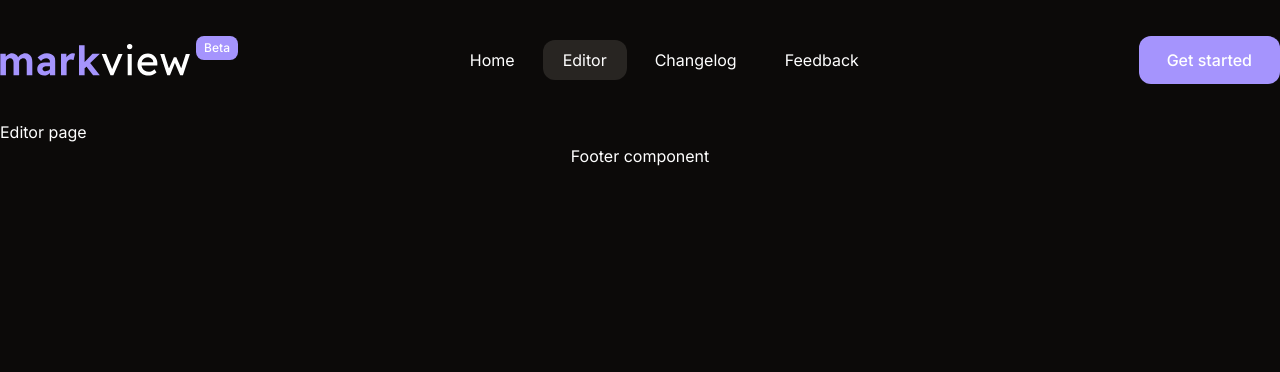
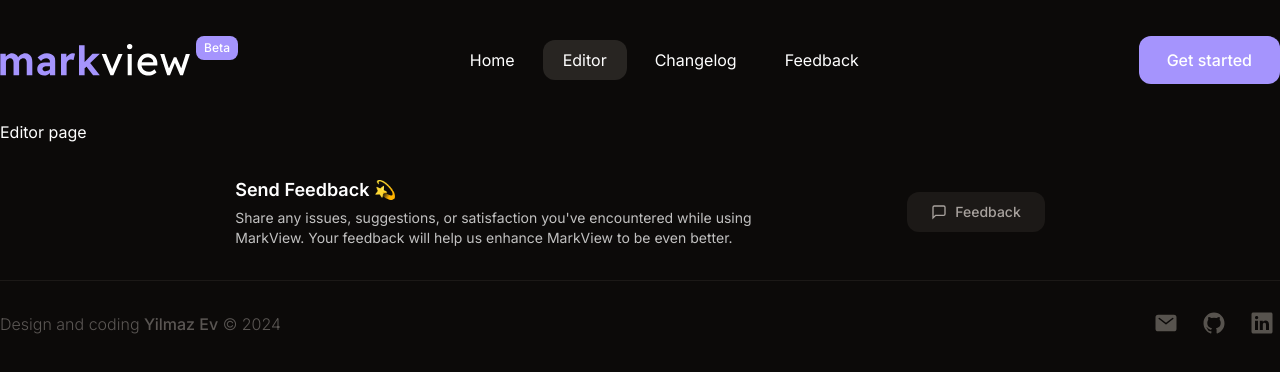
Before and after one commit to yilmazev/markview, a Next.js app: page /editor in a window 1280 px wide. Shown: the top 372 px of the page. Built offline with nearby package versions, Linux system fonts and the light colour scheme.

Commit message:
footer completed, new icons added

```diff
--- a/src/components/Button/index.tsx
+++ b/src/components/Button/index.tsx
@@ -1,6 +1,6 @@
 import { clsx } from "clsx"
 import { ButtonHTMLAttributes, ReactNode } from "react"
-import { Spinner } from "../Icons"
+import { IconSpinner } from "../Icons"
 
 interface ButtonProps extends ButtonHTMLAttributes<HTMLButtonElement> {
     variant?: "primary" | "secondary" | "tertiary"
@@ -15,12 +15,12 @@
     const { variant = "primary", size = "medium", isFull = false, isLoading = false, disabled, children, ...rest } = props
 
     const sizeClasses = {
-        small: "text-sm px-6 py-2.5",
-        medium: "px-7 py-3",
+        small: "text-sm px-6 py-2.5 h-10",
+        medium: "px-7 py-3 h-12",
         large: "text-xl px-6 py-4"
     }
 
-    const getSpinnerSizeClass = (size: ButtonProps["size"]) => (
+    const getIconSpinnerSizeClass = (size: ButtonProps["size"]) => (
         size === "small" ? "size-4" : size === "medium" ? "size-5" : "size-7"
     )
 
@@ -38,7 +38,7 @@
 
     return (
         <button className={classes} disabled={disabled || isLoading} {...rest}>
-            {isLoading && <Spinner className={`animate-spin fill-none ${getSpinnerSizeClass(size)}`} /> }
+            {isLoading && <IconSpinner className={`animate-spin fill-none ${getIconSpinnerSizeClass(size)}`} /> }
             {children}
         </button>
     )
--- a/src/components/Footer/index.tsx
+++ b/src/components/Footer/index.tsx
@@ -1,8 +1,51 @@
+import Link from "next/link"
+import Button from "../Button"
+import { IconGithub, IconLinkedIn, IconMail, IconMessageSquare } from "../Icons"
+
 const Footer: React.FC = () => {
+    const currentYear = new Date().getFullYear()
+
     return (
-        <div>
-            Footer component
-        </div>
+        <footer className="flex w-full justify-center">
+            <div className="container py-8">
+                <div className="flex w-full items-center justify-center gap-24">
+                    <div className="max-w-xl">
+                        <h4 className="mb-1 text-lg font-semibold">Send Feedback 💫</h4>
+                        <p className="text-sm text-white/75">Share any issues, suggestions, or satisfaction you've encountered while using MarkView. Your feedback will help us enhance MarkView to be even better.</p>
+                    </div>
+                    <Button variant="secondary" size="small">
+                        <IconMessageSquare className="size-4 fill-none stroke-stone-400 stroke-2" />
+                        Feedback
+                    </Button>
+                </div>
+                <div className="mt-8 flex items-center justify-between gap-16 border-t border-stone-900 pt-6">
+                    <p className="font-light text-stone-400/50">Design and coding <Link href="https://yilmazev.dev" className="font-medium" aria-label="Yilmaz Ev">Yilmaz Ev</Link> © {currentYear}</p>
+                    <ul className="flex items-center justify-end gap-1 md:gap-3">
+                        <li className="border-b-2 border-transparent transition duration-200">
+                            <Link href="mailto:yilmaz.ev@outlook.com" target="_blank" className="block size-full" aria-label="Email address">
+                                <div className="flex size-9 items-center justify-center rounded-full hover:bg-stone-800/50">
+                                    <IconMail className="size-6 fill-stone-600" />
+                                </div>
+                            </Link>
+                        </li>
+                        <li className="border-b-2 border-transparent transition duration-200">
+                            <Link href="https://github.com/yilmazev/markview" target="_blank" className="block size-full" aria-label="Github">
+                                <div className="flex size-9 items-center justify-center rounded-full hover:bg-stone-800/50">
+                                    <IconGithub className="size-6 fill-stone-600" />
+                                </div>
+                            </Link>
+                        </li>
+                        <li className="border-b-2 border-transparent transition duration-200">
+                            <Link href="https://www.linkedin.com/in/yilmazev/" target="_blank" className="block size-full" aria-label="LinkedIn">
+                                <div className="flex size-9 items-center justify-center rounded-full hover:bg-stone-800/50">
+                                    <IconLinkedIn className="size-6 fill-stone-600" />
+                                </div>
+                            </Link>
+                        </li>
+                    </ul>
+                </div>
+            </div>
+        </footer>
     )
 }
 
--- a/src/components/Icons/index.tsx
+++ b/src/components/Icons/index.tsx
@@ -2,38 +2,56 @@
     className: string
 }
 
-export const Spinner: React.FC<IconProps> = ({ className }) => {
+export const IconSpinner: React.FC<IconProps> = ({ className }) => {
     return (
         <svg className={className} xmlns="http://www.w3.org/2000/svg" viewBox="0 0 24 24"><circle className="stroke-gray-100" cx="12" cy="12" r="10" strokeWidth="4"></circle><path className="fill-primary-600" d="M4 12a8 8 0 018-8V0C5.373 0 0 5.373 0 12h4zm2 5.291A7.962 7.962 0 014 12H0c0 3.042 1.135 5.824 3 7.938l3-2.647z"></path></svg>
     )
 }
 
-export const Heart: React.FC<IconProps> = ({ className }) => {
+export const IconHeart: React.FC<IconProps> = ({ className }) => {
     return (
         <svg className={className} xmlns="http://www.w3.org/2000/svg" viewBox="0 0 24 24"><path d="M3.343 7.778a4.5 4.5 0 0 1 7.339-1.46L12 7.636l1.318-1.318a4.5 4.5 0 1 1 6.364 6.364L12 20.364l-7.682-7.682a4.501 4.501 0 0 1-.975-4.904Z"></path></svg>
     )
 }
 
-export const Quote: React.FC<IconProps> = ({ className }) => {
+export const IconQuote: React.FC<IconProps> = ({ className }) => {
     return (
         <svg className={className} xmlns="http://www.w3.org/2000/svg" viewBox="0 0 24 24"><path d="M3 21c3 0 7-1 7-8V5c0-1.25-.756-2.017-2-2H4c-1.25 0-2 .75-2 1.972V11c0 1.25.75 2 2 2 1 0 1 0 1 1v1c0 1-1 2-2 2s-1 .008-1 1.031V20c0 1 0 1 1 1z"></path><path d="M15 21c3 0 7-1 7-8V5c0-1.25-.757-2.017-2-2h-4c-1.25 0-2 .75-2 1.972V11c0 1.25.75 2 2 2h.75c0 2.25.25 4-2.75 4v3c0 1 0 1 1 1z"></path></svg>
     )
 }
 
-export const NarrowRight: React.FC<IconProps> = ({ className }) => {
+export const IconMessageSquare: React.FC<IconProps> = ({ className }) => {
     return (
-        <svg className={className} xmlns="http://www.w3.org/2000/svg" viewBox="0 0 24 24"><path d="m17 8 4 4m0 0-4 4m4-4H3"></path></svg>
+        <svg className={className} xmlns="http://www.w3.org/2000/svg" viewBox="0 0 24 24"><path d="M21 15a2 2 0 0 1-2 2H7l-4 4V5a2 2 0 0 1 2-2h14a2 2 0 0 1 2 2z"></path></svg>
     )
 }
 
-export const Times: React.FC<IconProps> = ({ className }) => {
+export const IconTimes: React.FC<IconProps> = ({ className }) => {
     return (
         <svg className={className} xmlns="http://www.w3.org/2000/svg" viewBox="0 0 24 24"><path d="M18 6 6 18"></path><path d="m6 6 12 12"></path></svg>
     )
 }
 
-export const Check: React.FC<IconProps> = ({ className }) => {
+export const IconCheck: React.FC<IconProps> = ({ className }) => {
     return (
         <svg className={className} xmlns="http://www.w3.org/2000/svg" viewBox="0 0 20 20"><path fillRule="evenodd" d="M16.707 5.293a1 1 0 010 1.414l-8 8a1 1 0 01-1.414 0l-4-4a1  1 0 011.414-1.414L8 12.586l7.293-7.293a1 1 0 011.414 0z"clipRule="evenodd"></path></svg>
     )
 }
+
+export const IconMail: React.FC<IconProps> = ({ className }) => {
+    return (
+        <svg className={className} xmlns="http://www.w3.org/2000/svg" viewBox="0 0 24 24"><path d="M19.875 3.75H4.125A2.628 2.628 0 0 0 1.5 6.375v11.25a2.628 2.628 0 0 0 2.625 2.625h15.75a2.627 2.627 0 0 0 2.625-2.625V6.375a2.627 2.627 0 0 0-2.625-2.625Zm-.665 4.342-6.75 5.25a.75.75 0 0 1-.92 0l-6.75-5.25a.75.75 0 1 1 .92-1.184L12 11.8l6.29-4.892a.75.75 0 0 1 .92 1.184Z"></path></svg>
+    )
+}
+
+export const IconGithub: React.FC<IconProps> = ({ className }) => {
+    return (
+        <svg className={className} xmlns="http://www.w3.org/2000/svg" viewBox="0 0 24 24"><path d="M12 1.5C6.202 1.5 1.5 6.323 1.5 12.267c0 4.758 3.01 8.79 7.181 10.214a.82.82 0 0 0 .178.019c.39 0 .54-.286.54-.534 0-.258-.01-.933-.015-1.833a4.802 4.802 0 0 1-1.059.126c-2.02 0-2.48-1.57-2.48-1.57-.478-1.242-1.167-1.575-1.167-1.575-.914-.642-.005-.66.066-.66h.004c1.055.093 1.608 1.115 1.608 1.115.525.919 1.228 1.176 1.857 1.176a2.953 2.953 0 0 0 1.2-.28c.093-.695.365-1.168.665-1.44-2.33-.272-4.781-1.195-4.781-5.32 0-1.177.408-2.138 1.078-2.888-.108-.272-.469-1.369.103-2.85a.874.874 0 0 1 .235-.023c.38 0 1.237.145 2.653 1.13a9.76 9.76 0 0 1 5.259 0c1.416-.985 2.273-1.13 2.653-1.13a.873.873 0 0 1 .235.023c.571 1.481.21 2.578.103 2.85.67.755 1.078 1.716 1.078 2.888 0 4.134-2.456 5.043-4.796 5.31.375.333.713.99.713 1.993 0 1.439-.014 2.601-.014 2.953 0 .253.145.539.534.539a.9.9 0 0 0 .188-.019c4.176-1.425 7.181-5.46 7.181-10.214C22.5 6.323 17.798 1.5 12 1.5Z"></path></svg>
+    )
+}
+
+export const IconLinkedIn: React.FC<IconProps> = ({ className }) => {
+    return (
+        <svg className={className} xmlns="http://www.w3.org/2000/svg" viewBox="0 0 24 24"><path d="M20.82 1.5H3.294c-.957 0-1.794.69-1.794 1.635v17.566c0 .951.837 1.799 1.794 1.799h17.521c.963 0 1.685-.854 1.685-1.8V3.136c.006-.946-.722-1.635-1.68-1.635ZM8.01 19.005H5V9.65h3.01v9.354ZM6.61 8.228h-.022c-.963 0-1.586-.716-1.586-1.613C5.002 5.7 5.642 5 6.626 5c.984 0 1.587.695 1.608 1.614 0 .897-.624 1.613-1.625 1.613Zm12.395 10.777h-3.009V13.89c0-1.225-.438-2.063-1.526-2.063-.832 0-1.324.563-1.543 1.111-.082.197-.104.465-.104.739v5.328H9.815V9.65h3.008v1.301c.438-.623 1.122-1.52 2.713-1.52 1.975 0 3.469 1.301 3.469 4.108v5.465Z"></path></svg>
+    )
+}
--- a/src/containers/Home/Views/Hero/index.tsx
+++ b/src/containers/Home/Views/Hero/index.tsx
@@ -1,7 +1,7 @@
 "use client"
 
 import Button from "@/components/Button"
-import { Heart } from "@/components/Icons"
+import { IconHeart } from "@/components/Icons"
 import "@/styles/github.min.css"
 import Link from "next/link"
 import { useState } from "react"
@@ -56,7 +56,7 @@
                         </Link>
                         <Link href="https://www.buymeacoffee.com/yilmazev" target="_blank">
                             <Button variant="secondary">
-                                <Heart className="size-5 fill-white/0 stroke-stone-400 stroke-[1.5px]" />
+                                <IconHeart className="size-5 fill-white/0 stroke-stone-400 stroke-[1.5px]" />
                                 Donate
                             </Button>
                         </Link>
--- a/src/containers/Home/Views/Testimonials/index.tsx
+++ b/src/containers/Home/Views/Testimonials/index.tsx
@@ -1,6 +1,6 @@
 "use client"
 
-import { Quote } from "@/components/Icons"
+import { IconQuote } from "@/components/Icons"
 import testimonialsData from "@/services/data/testimonials.json"
 
 const Testimonials: React.FC = () => {
@@ -17,7 +17,7 @@
                 {testimonialsData.map((testimonial: any, index: number) => (
                     <div key={index} className={`relative break-inside-avoid rounded-xl border border-stone-600 bg-stone-800 p-6 ${testimonial.isTop && "xl:top-16"}`}>
                         <div className="relative p-6">
-                            <Quote className="absolute left-0 top-0 size-6 fill-transparent stroke-primary-600 stroke-2" />
+                            <IconQuote className="absolute left-0 top-0 size-6 fill-transparent stroke-primary-600 stroke-2" />
                             <p className="text-xl">{testimonial.comment}</p>
                         </div>
                         <div className="flex space-y-1.5 p-6 pt-0">
```
Also changed, not shown: src/components/Navbar/index.tsx (+9 -3 lines).
